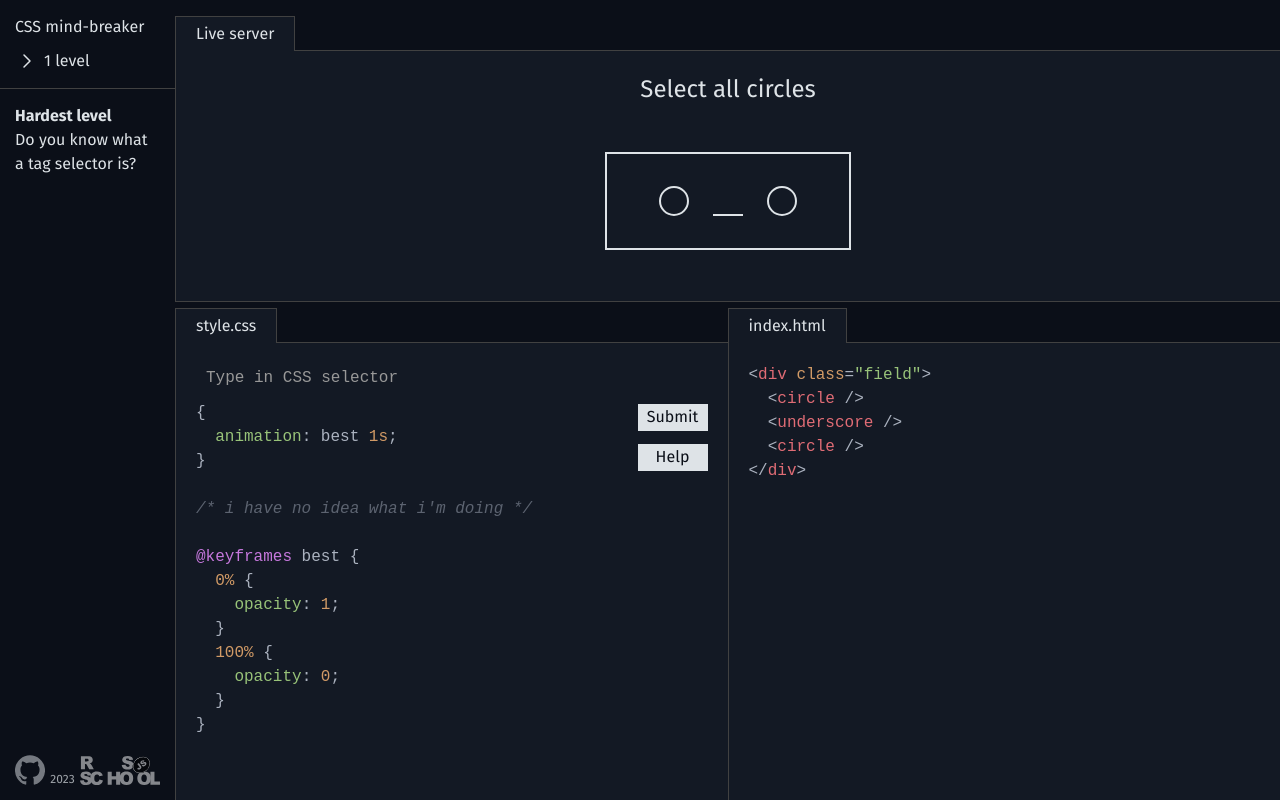
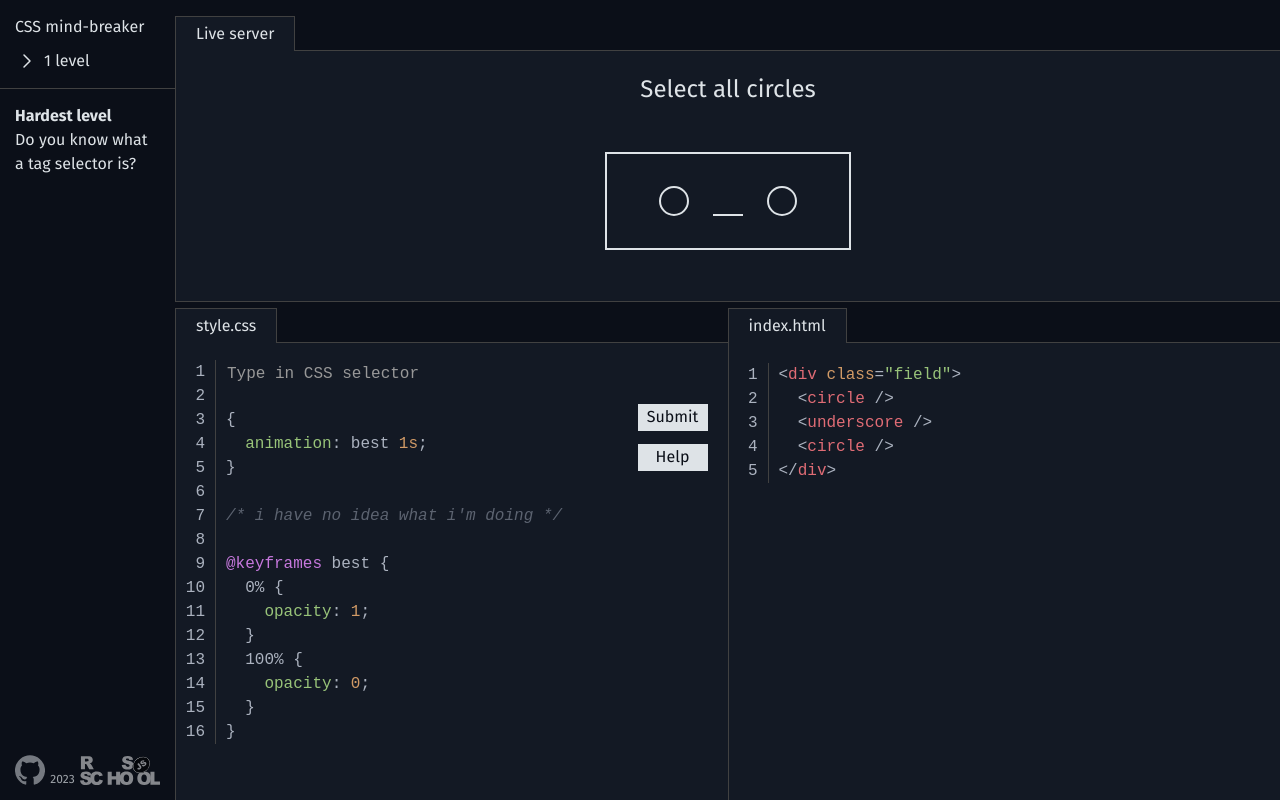
Before and after one commit to Wystov/async-race, a website built with webpack: page rss-css-selectors/index.html in a window 1280 px wide. Built offline with nearby package versions, Linux system fonts and the light colour scheme.

Commit message:
feat: add line numbers to code

```diff
--- a/rss-css-selectors/package.json
+++ b/rss-css-selectors/package.json
@@ -22,7 +22,7 @@
     "eslint-config-airbnb-typescript": "^17.0.0",
     "eslint-config-prettier": "^8.8.0",
     "eslint-config-standard-with-typescript": "^35.0.0",
-    "eslint-plugin-import": "^2.27.5",
+    "eslint-plugin-import": "^2.26.0",
     "eslint-plugin-n": "^15.7.0",
     "eslint-plugin-prettier": "^4.2.1",
     "eslint-plugin-promise": "^6.1.1",
--- a/rss-css-selectors/src/components/game/html-viewer/_html-viewer.scss
+++ b/rss-css-selectors/src/components/game/html-viewer/_html-viewer.scss
@@ -20,10 +20,24 @@
   }
 
   &__code {
-    cursor: help;
+    position: relative;
     margin: 0;
-    padding: 20px;
+    padding: 20px 20px 20px 50px;
     background-color: #131924;
+    counter-reset: line;
+
+    & .hljs-tag {
+      counter-increment: line;
+      cursor: help;
+
+      &::before {
+        content: counter(line);
+        position: absolute;
+        right: calc(100% - 40px);
+        padding-right: 10px;
+        border-right: 1px solid #414141;
+      }
+    }
   }
 
   @media (max-width: 650px) {
--- a/rss-css-selectors/src/components/game/style-editor/_style-editor.scss
+++ b/rss-css-selectors/src/components/game/style-editor/_style-editor.scss
@@ -17,9 +17,7 @@
 
   &__body {
     position: relative;
-    padding: 20px;
-    padding-bottom: 0;
-    height: calc(100% - 63px);
+    height: calc(100% - 43px);
     background-color: #131924;
     border-top: 1px solid #414141;
     border-left: 1px solid #414141;
@@ -27,12 +25,16 @@
 
   &__input,
   &__highlighted-css {
-    width: calc(100% - 20px);
+    position: relative;
+    top: 16px;
+    left: 40px;
+    z-index: 2;
+    width: calc(100% - 80px);
     font-family: monospace;
     font-size: 16px;
     min-width: 200px;
     height: 19px;
-    padding: 5px 10px;
+    padding: 5px 11px;
     margin: 0;
     outline: none;
     border: none;
@@ -51,7 +53,7 @@
 
   &__highlighted-css {
     position: relative;
-    top: -31px;
+    top: -15px;
     z-index: 2;
     color: #dee3e7;
     pointer-events: none;
@@ -61,9 +63,27 @@
 
   &__css-styles {
     position: relative;
-    top: -20px;
+    top: -41px;
     margin: 0;
     background-color: #131924;
+
+    & .hljs {
+      counter-increment: line;
+      padding-left: 50px;
+      background-color: #131924;
+
+      &::before {
+        content: counter(line);
+        position: absolute;
+        right: calc(100% - 40px);
+        padding-right: 10px;
+        border-right: 1px solid #414141;
+      }
+    }
+
+    &:first-child {
+      right: 0;
+    }
   }
 
   &__submit-btn,
--- a/rss-css-selectors/src/components/game/style-editor/style-editor.ts
+++ b/rss-css-selectors/src/components/game/style-editor/style-editor.ts
@@ -2,9 +2,11 @@ import hljs from 'highlight.js/lib/core';
 import css from '../../../utils/hljs-rules/css';
 import 'highlight.js/scss/atom-one-dark.scss';
 import type { EventEmitter } from '../../../utils/event-emitter';
+import { ElementCreator } from '../../../utils/element-creator';
 import { SectionCreator } from '../../../utils/section-creator';
 import { editorElements } from '../../../data/elements/style-editor';
 import { levelsData } from '../../../data/levels';
+import { showCssData } from '../../../data/showCssData';
 import './_style-editor.scss';
 
 hljs.registerLanguage('css', css);
@@ -15,7 +17,7 @@ export class StyleEditor extends SectionCreator {
   constructor(parent: HTMLElement, private readonly emitter: EventEmitter) {
     super(editorElements, parent);
     this.addListeners();
-    hljs.highlightElement(this.elements.cssStyles);
+    this.createStyleLines();
   }
 
   private addListeners(): void {
@@ -27,6 +29,14 @@ export class StyleEditor extends SectionCreator {
     });
     this.emitter.on('change-level', this.setCurrentLevelIndex.bind(this));
     input.addEventListener('input', this.highlightCSS.bind(this));
+  }
+
+  private createStyleLines(): void {
+    showCssData.forEach((line: string) => {
+      const newLine = new ElementCreator({ textContent: line }).getNode();
+      hljs.highlightElement(newLine);
+      this.elements.cssStyles.append(newLine);
+    });
   }
 
   private setCurrentLevelIndex(lvl: string): void {
@@ -81,7 +91,7 @@ export class StyleEditor extends SectionCreator {
     return userSelectedElements.length === correctElements.length;
   }
 
-  private showEffect(effect: string): void {
+  private showEffect(effect: 'correct-selector' | 'wrong-selector'): void {
     const { sumbitBtn } = this.elements;
     const value = effect === 'wrong-selector' ? '🗙' : '✓';
     sumbitBtn.classList.toggle(`style-editor__submit-btn--${effect}`);
--- a/rss-css-selectors/src/data/elements/style-editor.ts
+++ b/rss-css-selectors/src/data/elements/style-editor.ts
@@ -1,5 +1,4 @@
 import type { BaseElement } from '../../utils/types';
-import { showCssData } from '../showCssData';
 
 export const editorElements: BaseElement[] = [
   {
@@ -50,7 +49,6 @@ export const editorElements: BaseElement[] = [
       tagName: 'pre',
       classes: ['style-editor__css-styles', 'language-css'],
       parent: 'body',
-      textContent: showCssData,
     },
   },
   {
--- a/rss-css-selectors/src/data/showCssData.ts
+++ b/rss-css-selectors/src/data/showCssData.ts
@@ -1,14 +1,18 @@
-export const showCssData = `{
-  animation: best 1s;
-}
-
-/* i have no idea what i'm doing */
-
-@keyframes best {
-  0% {
-    opacity: 1;
-  }
-  100% {
-    opacity: 0;
-  }
-}`;
+export const showCssData = [
+  ' ',
+  ' ',
+  '{',
+  '  animation: best 1s;',
+  '}',
+  '\n',
+  "/* i have no idea what i'm doing */",
+  '\n',
+  '@keyframes best {',
+  '  0% {',
+  '    opacity: 1;',
+  '  }',
+  '  100% {',
+  '    opacity: 0;',
+  '  }',
+  '}',
+];
--- a/rss-css-selectors/src/utils/event-emitter.ts
+++ b/rss-css-selectors/src/utils/event-emitter.ts
@@ -2,12 +2,12 @@
 export class EventEmitter {
   public events: Record<string, Function[]> = {};
 
-  public on(event: string, callback: Function): void {
+  public on<T extends Function>(event: string, callback: T): void {
     if (this.events[event] === undefined) this.events[event] = [];
     this.events[event].push(callback);
   }
 
-  public emit(event: string, ...args: unknown[]): void {
+  public emit<T>(event: string, ...args: T[]): void {
     if (this.events[event] === undefined) {
       console.error("Can't find event to emit");
       return;
```
Also changed, not shown: 1 other file.
